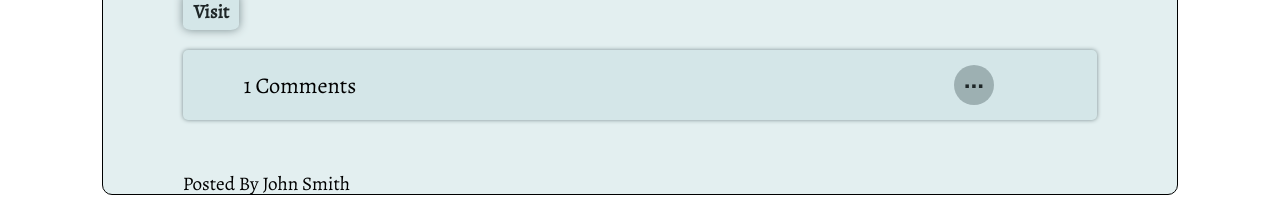
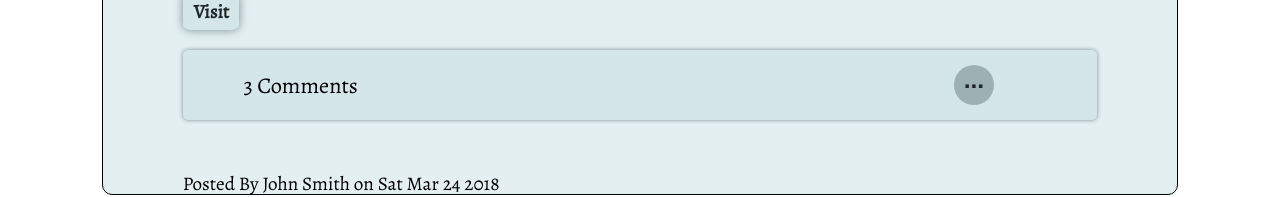
Before and after one commit to chingu-voyage4/Bears-Team-26, a React app: page / in a window 1280 px wide. Shown: the part 857-1054 px from the top of the page. Built offline with nearby package versions, Linux system fonts and the light colour scheme.

Commit message:
Comment Lines render correctly now
Resizing looks better now

```diff
--- a/src/App.js
+++ b/src/App.js
@@ -3,9 +3,21 @@
 import Flexbox from "./components/Flexbox";
 import BigCard from "./components/BigCard";
 
-const commentsObj = {
+const commentsArr = [{
   "John Smith": "Wow what a Cool Bear!"
-};
+}, {
+  "Steve Johnson": "Such an inspirational photo!"
+}, {
+  "Smarty Pants": `Lorem ipsum dolor sit amet, consectetur adipiscing elit. Integer nec odio. Praesent libero. Sed cursus ante dapibus diam. Sed nisi. Nulla quis sem at nibh elementum imperdiet. Duis sagittis ipsum. Praesent mauris. Fusce nec tellus sed augue semper porta. Mauris massa. Vestibulum lacinia arcu eget nulla. Class aptent taciti sociosqu ad litora torquent per conubia nostra, per inceptos himenaeos.
+
+Curabitur sodales ligula in libero. Sed dignissim lacinia nunc. Curabitur tortor. Pellentesque nibh. Aenean quam. In scelerisque sem at dolor. Maecenas mattis. Sed convallis tristique sem. Proin ut ligula vel nunc egestas porttitor. Morbi lectus risus, iaculis vel, suscipit quis, luctus non, massa. Fusce ac turpis quis ligula lacinia aliquet. Mauris ipsum. Nulla metus metus, ullamcorper vel, tincidunt sed, euismod in, nibh.
+
+Quisque volutpat condimentum velit. Class aptent taciti sociosqu ad litora torquent per conubia nostra, per inceptos himenaeos. Nam nec ante. Sed lacinia, urna non tincidunt mattis, tortor neque adipiscing diam, a cursus ipsum ante quis turpis. Nulla facilisi. Ut fringilla. Suspendisse potenti. Nunc feugiat mi a tellus consequat imperdiet. Vestibulum sapien. Proin quam. Etiam ultrices. Suspendisse in justo eu magna luctus suscipit. Sed lectus. Integer euismod lacus luctus magna.
+
+Quisque cursus, metus vitae pharetra auctor, sem massa mattis sem, at interdum magna augue eget diam. Vestibulum ante ipsum primis in faucibus orci luctus et ultrices posuere cubilia Curae; Morbi lacinia molestie dui. Praesent blandit dolor. Sed non quam. In vel mi sit amet augue congue elementum. Morbi in ipsum sit amet pede facilisis laoreet. Donec lacus nunc, viverra nec, blandit vel, egestas et, augue. Vestibulum tincidunt malesuada tellus. Ut ultrices ultrices enim. Curabitur sit amet mauris. Morbi in dui quis est pulvinar ullamcorper.
+
+Nulla facilisi. Integer lacinia sollicitudin massa. Cras metus. Sed aliquet risus a tortor. Integer id quam. Morbi mi. Quisque nisl felis, venenatis tristique, dignissim in, ultrices sit amet, augue. Proin sodales libero eget ante. Nulla quam. Aenean laoreet. Vestibulum nisi lectus, commodo ac, facilisis ac, ultricies eu, pede. Ut orci risus, accumsan porttitor, cursus quis, aliquet eget, justo. Sed pretium blandit orci. Ut eu diam at pede suscipit sodales. `
+}];
 
 const App = () => {
   return (
@@ -14,8 +26,9 @@
       <Flexbox />
       <BigCard
         imgUrl="https://static.boredpanda.com/blog/wp-content/uploads/2016/09/mother-bear-cubs-animal-parenting-21-57e3a2161d7f7__880.jpg"
-        comments={commentsObj}
+        comments={commentsArr}
         postedBy="John Smith"
+        postedOn={new Date().toDateString()}
       />
     </div>
   );
--- a/src/components/BigCard.css
+++ b/src/components/BigCard.css
@@ -15,6 +15,7 @@
   margin-top: 12%;
   width: 85%;
   height: 50%;
+  max-height: 350px;
   background-size: cover;
   background-repeat: no-repeat;
   background-position: center;
--- a/src/components/BigCard.js
+++ b/src/components/BigCard.js
@@ -68,15 +68,28 @@
 const CommentsBox = styled.div`
   display: flex;
   flex-direction: column;
-  overflow: auto;
+  overflow-y: scroll;
   justify-content: flex-start;
+  height: 60%;
 `;
 
-const CommentLine = styled.div`
-  height: 30px;
+const CommentLine = styled.span`
   width: 90%;
-  padding-left: 20px;
+  display: inline-block;
+  text-overflow: ellipsis;
+  box-shadow: 0 0 1px #7a8c8f;
+  margin: 5px 0 5px 7.5%;
+  border-radius: 5px;
+  font-family: "Alegreya", serif;
 `;
+
+function CommentDiv (comment) {
+  let commenter = Object.entries(comment)[0][0]
+  let commentText = Object.entries(comment)[0][1];
+  return(
+    <CommentLine>{commenter} says "{commentText}"</CommentLine>
+  );
+};
 
 class BigCard extends Component {
   constructor(props) {
@@ -117,21 +130,11 @@
     };
   }
 
-  renderComments() {
-    let string = "";
-    for (let commenter in this.props.comments) {
-      string += `<CommentLine>${commenter} \"${
-        this.props.comments[commenter]
-      }\"</CommentLine>`;
-    }
-    return string;
-  }
-
   render() {
     return (
       <div
         className="bigCard"
-        style={{ height: this.state.commentsVisible ? "1150px" : null }}
+        style={{ height: this.state.commentsVisible ? "950px" : null }}
       >
         <span>
           <BigShareButton onClick={this.handleShare}>
@@ -151,9 +154,9 @@
             {this.commentCount} Comments
             <ViewMore onClick={this.handleCommentClick}>...</ViewMore>
           </CommentsSpan>
-          {this.state.commentsVisible ? this.renderComments() : null}
+          {this.state.commentsVisible ? <CommentsBox> {this.props.comments.map((comment, i) => <CommentDiv key={i} {...comment}/>)}</CommentsBox> : null}
         </CommentsBar>
-        <PostedSpan>Posted By {this.props.postedBy}</PostedSpan>
+        <PostedSpan>Posted By {this.props.postedBy} on {this.props.postedOn}</PostedSpan>
       </div>
     );
   }
```
